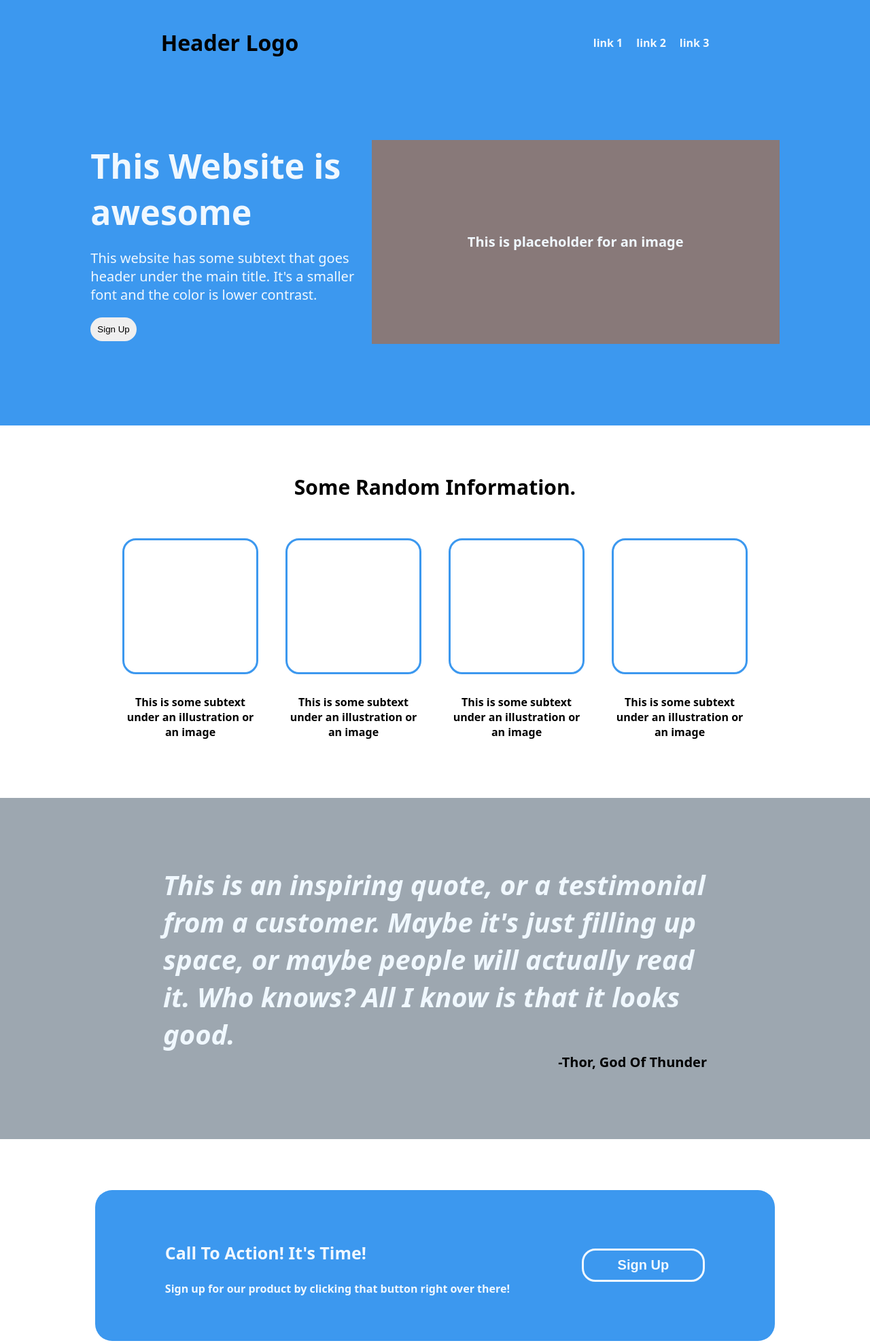
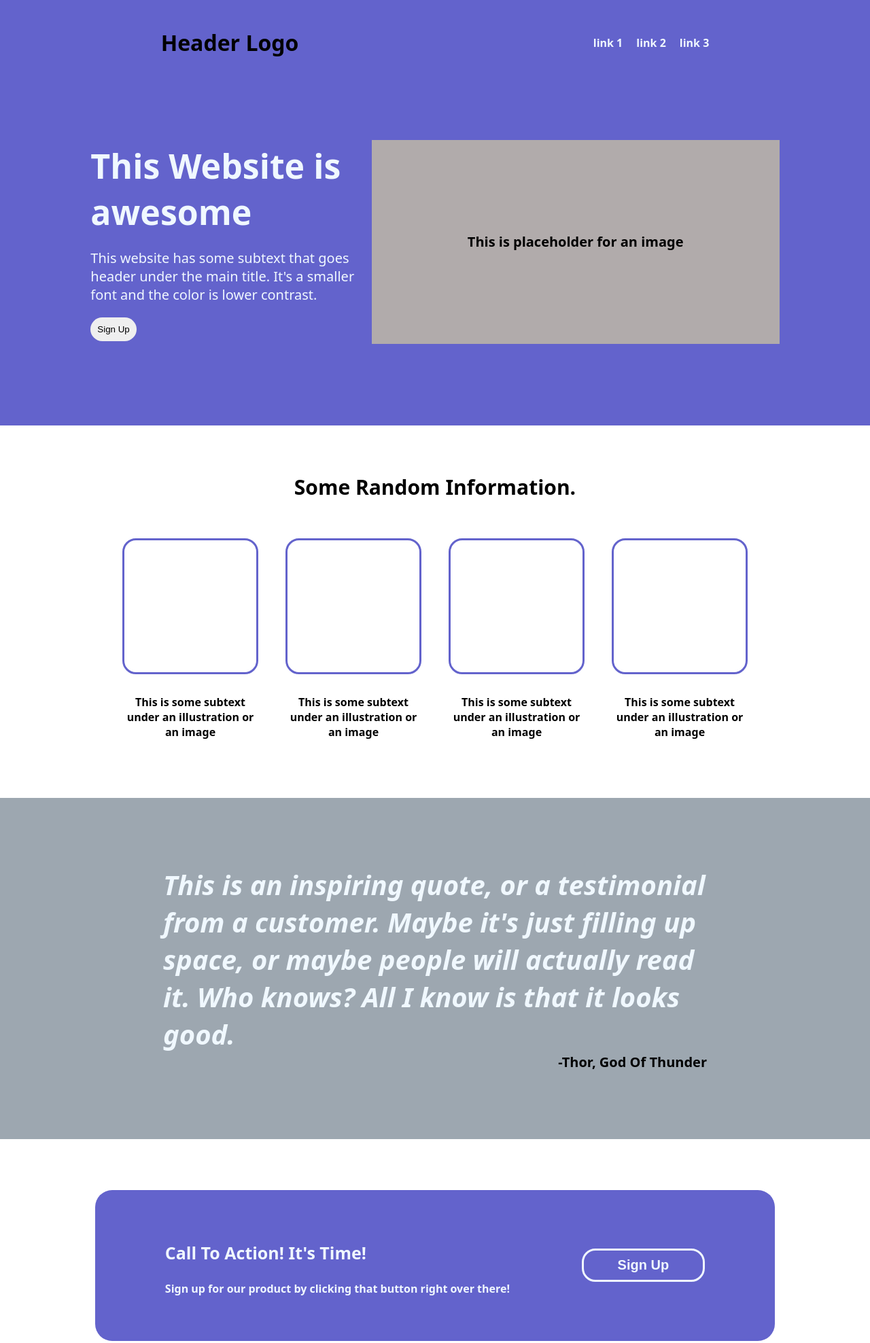
Before and after one commit to kashifrauhman/landing-page, a plain HTML site: page index.html in a window 1280 px wide. Shown: the whole page at 68% size. Drawn offline with Linux system fonts and the light colour scheme.

Commit message:
Change Color Scheme Of Web Page

```diff
--- a/style.css
+++ b/style.css
@@ -12,7 +12,7 @@ body{
 .top{
     display: flex;
     flex-direction: column;
-    background-color: rgb(60, 152, 239);
+    background-color: rgb(99, 99, 204);
     padding: 20px;
 }
 .header{
@@ -48,8 +48,8 @@ a{
    justify-content: center;
    width: 600px;
    height: 300px;
-   background-color: rgb(136, 121, 121);
-   color: aliceblue;
+   background-color: rgb(177, 171, 171);
+   color: rgb(0, 0, 0);
    font-weight: bold;
    font-size: 20px;
 }
@@ -90,7 +90,7 @@ a{
 }
 
 .info-box{
-    border: solid rgb(60, 152, 239);
+    border: solid rgb(99, 99, 204);
     border-radius: 20px;
     height: 200px;
     width: 200px;
@@ -150,13 +150,13 @@ a{
     align-items: center;
     padding: 50px;
     border-radius: 25px;
-    background-color: rgb(60, 152, 239) ;
+    background-color: rgb(99, 99, 204) ;
     width: 1000px;
     justify-content: space-around;
 }
 
 .signup-button{
-    background-color: rgb(60, 152, 239);
+    background-color: rgb(99, 99, 204);
     padding: 10px 50px 10px 50px;
     border: 3px solid aliceblue;
     border-radius: 20px;
@@ -178,3 +178,7 @@ a{
 .signup-subtext{
     font-weight: bold;
 }
+
+.footer{
+    background-color: rgb(99, 99, 204);
+}
```
